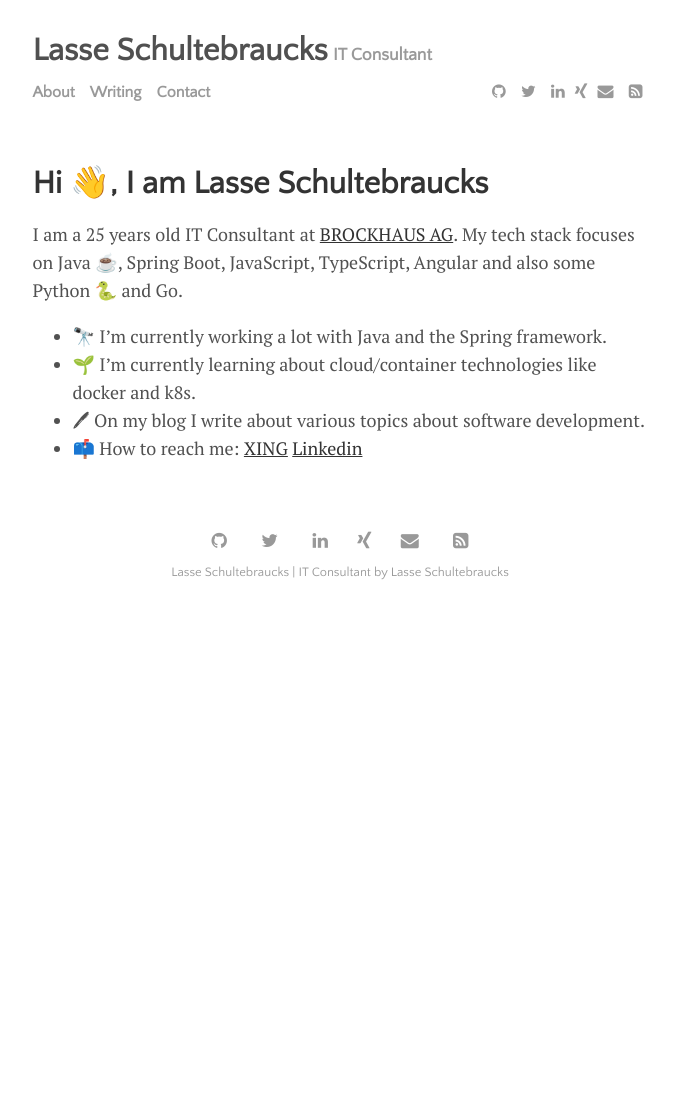
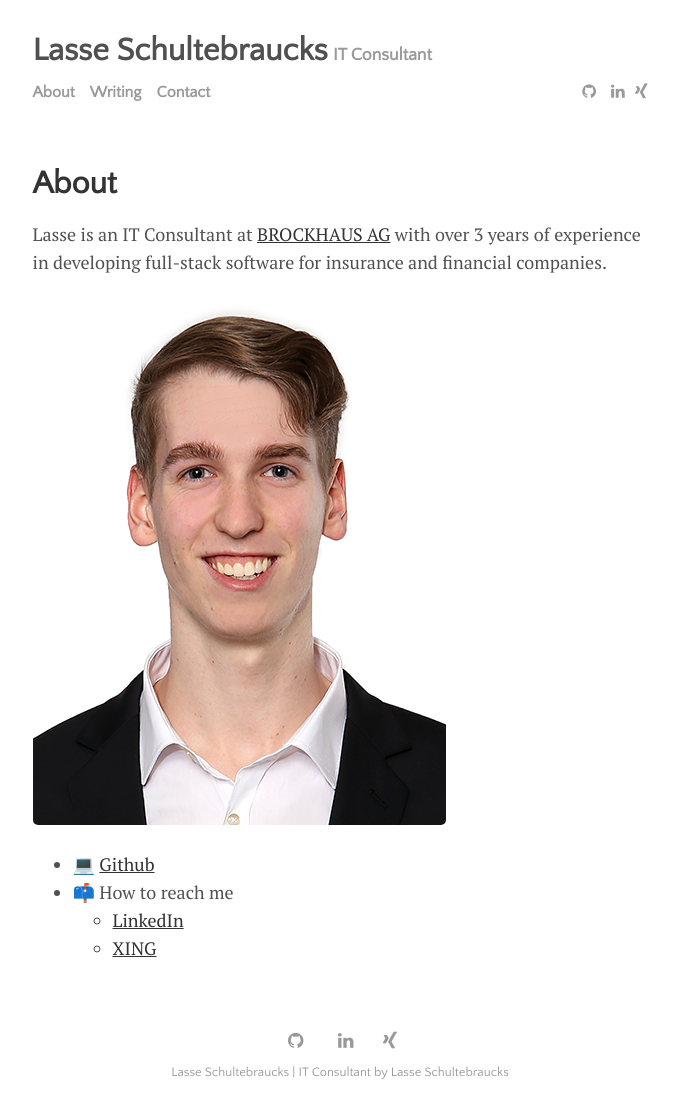
Before and after one commit to LSchultebraucks/lschultebraucks.github.io, a Jekyll site: the page built from menu/about.md, in a window 1280 px wide. Shown: the whole page, without its empty margins (300-979 px from the left). Built offline with Jekyll 4.4.1, drawn with Linux system fonts in a browser that asks for light colours; before the commit the page ends 900 px from its top, so only the background shows below that.

Commit message:
about update

```diff
--- a/_data/settings.yml
+++ b/_data/settings.yml
@@ -14,12 +14,8 @@ menu:
 # Available social icons are powered by Font Awesome, so you can use any icon that they offer
 social:
 - {icon: 'github', link: 'https://github.com/LSchultebraucks'}
-- {icon: 'twitter', link: 'https://twitter.com/LSchultebraucks'}
 - {icon: 'linkedin', link: 'https://www.linkedin.com/in/lasse-schultebraucks-407b54175/'}
 - {icon: 'xing', link: 'https://www.xing.com/profile/Lasse_Schultebraucks/cv'}
-- {icon: 'envelope', link: 'mailto:l.schultebraucks@t-online.de'}
-- {icon: 'rss-square', link: '/feed.xml'}
-# - {icon: 'rss-square', link: '/rss-feed.xml'}
 
 # Customize site text
 pagination:
--- a/menu/about.md
+++ b/menu/about.md
@@ -1,11 +1,13 @@
 ---
 layout: page
-title: Hi 👋, I am Lasse Schultebraucks
+title: About
 ---
 
-I am a 25 years old IT Consultant at [BROCKHAUS AG](https://www.brockhaus-ag.de/). My tech stack focuses on Java ☕, Spring Boot, JavaScript, TypeScript, Angular and also some Python 🐍 and Go.
+Lasse is an IT Consultant at [BROCKHAUS AG](https://www.brockhaus-ag.de/) with over 3 years of experience in developing full-stack software for insurance and financial companies.
 
-- 🔭 I’m currently working a lot with Java and the Spring framework.
-- 🌱 I’m currently learning about cloud/container technologies like docker and k8s.
-- 🖊  On my blog I write about various topics about software development.
-- 📫 How to reach me: [XING](https://www.xing.com/profile/Lasse_Schultebraucks/)  [Linkedin](https://www.linkedin.com/in/lasse-schultebraucks-407b54175/)
+![lasse_profile_photo]({{site.url}}/assets/img/lasse.jpg)
+
+- 💻 [Github](https://github.com/LSchultebraucks)
+- 📫 How to reach me
+  - [LinkedIn](https://www.linkedin.com/in/lasse-schultebraucks-407b54175/)
+  - [XING](https://www.xing.com/profile/Lasse_Schultebraucks/)
```
Also changed, not shown: menu/contact.md (deleted, +0 -6 lines), menu/writing.md (+1 -1 lines), assets/img/lasse.jpg (added).
